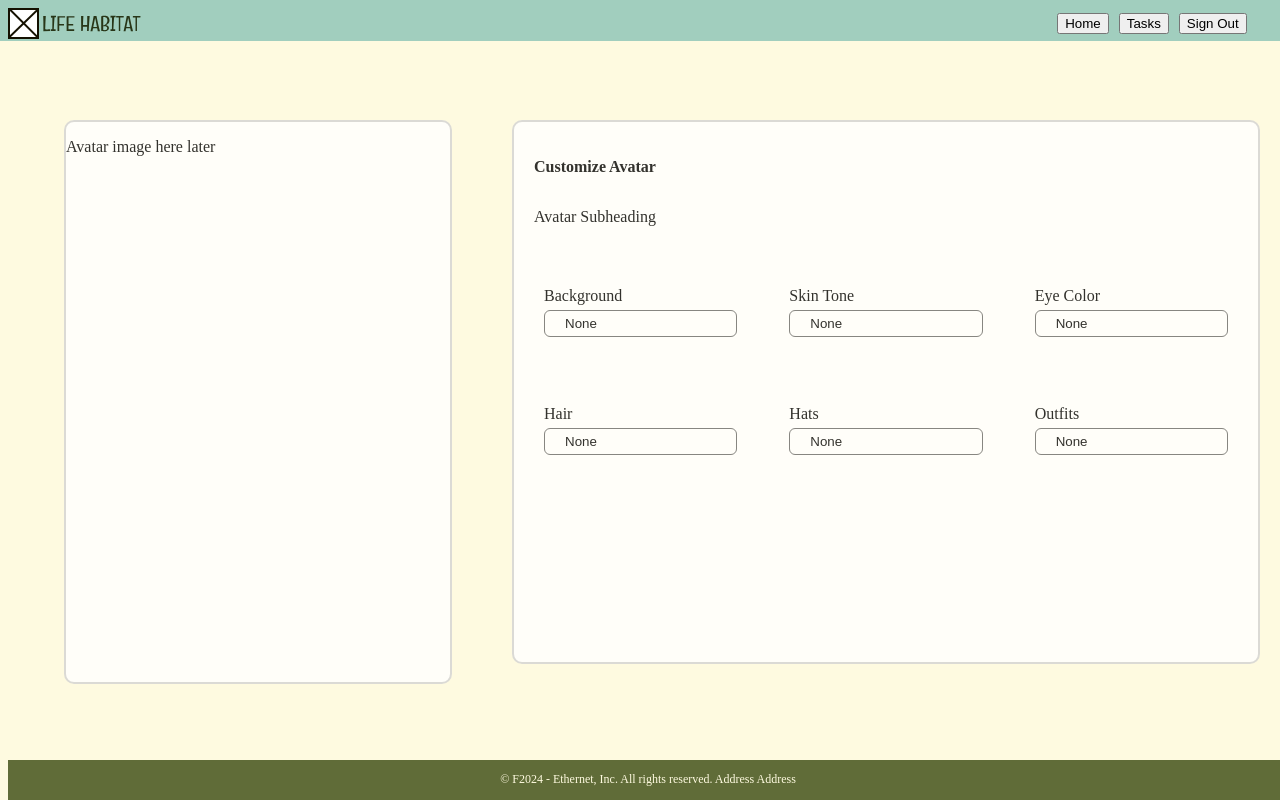
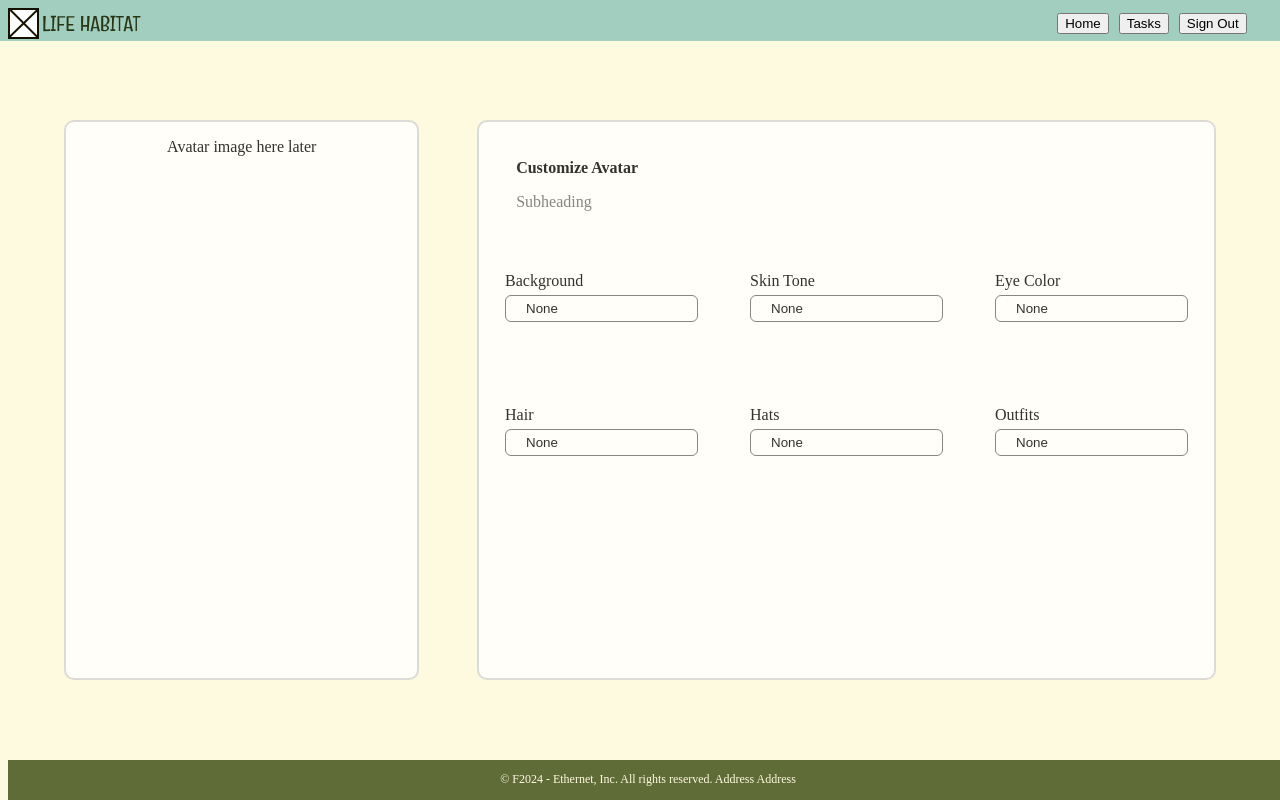
Before and after one commit to IzziCooki/Team-E-Dean-Fork, a React (Create React App) app in the folder code/: page /avatar in a window 1280 px wide. Built offline with nearby package versions, Linux system fonts and the light colour scheme.

Commit message:
fixed formatting issues

```diff
--- a/code/src/Components/Avatarpage.js
+++ b/code/src/Components/Avatarpage.js
@@ -103,19 +103,26 @@ function AvatarPage() {
         </header>
         <div>
 
-
+        <div
+          className="avatar-container"
+          style={{
+            display: "flex",
+            alignItems: "stretch",
+            position: "absolute",
+            top: "15%",
+            left: "5%",
+            right: "5%",
+            height: "70%",
+            gap: "5%",
+          }}
+        >
           {/* Avatar Display column */}
           <Col
             className="avatarCol"
             style={{
-              position: "fixed",
-              display: "flex",
-              top: "15%",
-              left: "5%",
-              width: "30%",
-              height: "70%",
+              flex: "1",
               backgroundColor: "white",
-              opacity: .8,
+              opacity: 0.8,
               border: "2px solid lightgray",
               borderRadius: "10px",
             }}
@@ -131,17 +138,13 @@ function AvatarPage() {
           <Col
             className="customizeAvatar"
             style={{
-              position: "absolute",
-              display: "block",
-              top: "15%",
-              left: "40%",
-              width: "55%",
-              height: "62.5%",
+              flex: "2", // takes double the space compared to the avatar display column
               backgroundColor: "white",
-              opacity: .8,
+              opacity: 0.8,
               border: "2px solid lightgray",
               borderRadius: "10px",
-              padding: "20px",
+              padding: "1em",
+
             }}>
 
 
@@ -150,9 +153,10 @@ function AvatarPage() {
             className="avatarHeader"
             style={{
                fontWeight: 700,
-              //  border: "2px solid lightgray",
                textAlign: "left",
-               height: "10%",
+               height: "5%",
+               marginTop: '3%',
+               marginLeft: '3%',
             }}>
               <p>Customize Avatar</p>
               </div>
@@ -161,9 +165,12 @@ function AvatarPage() {
             <div className="avatarSubheader"
             style={{
               textAlign: "left",
+              marginTop: '.5em',
               marginBottom: "5%",
+              marginLeft: '3%',
+              color: "dimgray",
             }}>
-              Avatar Subheading
+              Subheading
             </div>
 
            {/* Dropdown grid for Avatar Customization */}
@@ -208,6 +215,7 @@ function AvatarPage() {
                       border: "1px solid dimgray",
                       width: "100%",
                       textAlign: "left",
+                      marginBottom: "8%",
                     }}
                     onClick={() => toggleDropdown(index)}
                   >
@@ -255,7 +263,7 @@ function AvatarPage() {
           </Col>
         </div>
       </div>
-
+</div>
       {/* Bottom of the App */}
       <div className="App-bottom">
         <p>© F2024 - Ethernet, Inc. All rights reserved. Address Address</p>
```
